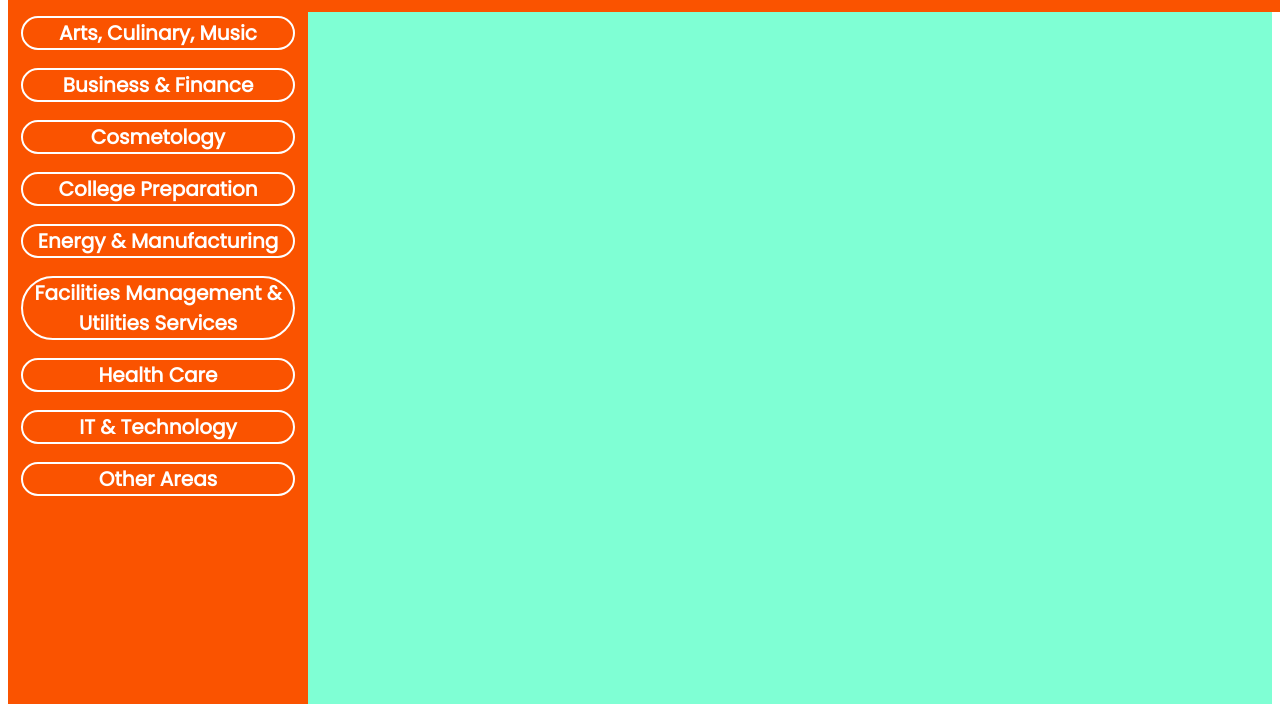
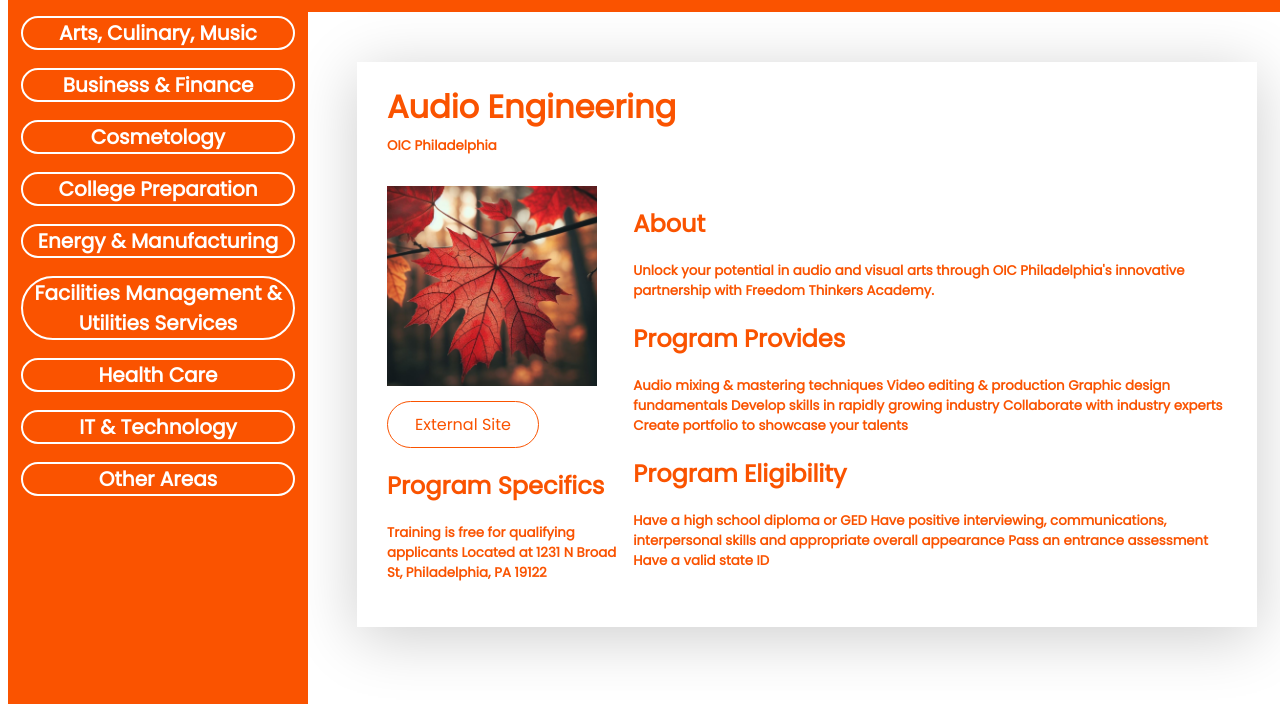
Before and after one commit to SofiaFasullo/sayre-plan, a plain HTML site: page index-students.html in a window 1280 px wide. Shown: the part 96-800 px from the top of the page. Drawn offline with nearby package versions, Linux system fonts and the light colour scheme.

Commit message:
student page styling

```diff
--- a/css/styles-students.css
+++ b/css/styles-students.css
@@ -149,9 +149,71 @@ a {
 }
 
 
-/* info */
+/* data */
 
 #info {
-    height: 160vh;
-    background-color: aquamarine;
+    height: 150px;
 }
+
+.general-body-container {
+    display: flex;
+    flex-direction: column;
+    flex-wrap: wrap;
+    align-content: flex-end;
+}
+
+.div {
+    width: 900px;
+    background-color: #fff;
+    margin-bottom: 100px;
+    margin-right:15px;
+    box-shadow: 0 10px 60px rgba(0, 0, 0, 0.2);
+    /* box-shadow: 0 1px 3px rgba(0,0,0,.12), 0 1px 2px rgba(0,0,0,.24); */
+}
+
+.div:hover{
+    box-shadow: 0 10px 60px rgba(0, 0, 0, 0.4);
+}
+
+.div .text {
+    color: #FA5300;
+}
+
+.div h3 {
+    font-size: smaller;
+}
+
+.content {
+    padding-left: 30px;
+    padding-right:30px;
+    padding-bottom: 30px;
+}
+
+.below-program-name{
+    display: flex;
+    flex-direction: row;
+}
+
+.data-title {
+    margin-bottom: 5px;
+}
+
+.data-subtitle {
+    margin-top: 0px;
+    margin-bottom:30px;
+}
+
+.data-image {
+    height: 200px;
+}
+
+.data-link {
+    margin-top: 15px;
+    display: flex;
+    width: 150px;
+    padding-top: 10px;
+    border: solid 1px;
+    border-radius: 50px;
+    justify-content: center;
+    padding-bottom: 10px;
+}
--- a/index-students.html
+++ b/index-students.html
@@ -87,10 +87,64 @@
 
 
         <div class="above-general-body" id="info">
-            <h3 class="text" id="info-text">Students page</h3>
+            <!--basically a div to create space-->
         </div>
 
-        <div class="general-body" id="general-body-container">
+        <div class="general-body general-body-container" id="general-body-container">
+            <div class="div the-first-div">
+                <div class="content">
+                    <div class="program-name">
+                        <h1 class="text data-title">Audio Engineering</h1>
+                        <h3 class="text data-subtitle">OIC Philadelphia</h3>
+                    </div>
+
+                    <div class="below-program-name">
+                        <div class="col col-left">
+                        <img class="data-image" src="./photos/post-secondary-dev/placeholder.jpg" alt="Image a leaf">
+                        <a class="text data-link" href="https://oicphila.org/programs/digital/">External Site</a>
+                        <div class="sub-content specifics">
+                            <h2 class="text data-program-specifics">Program Specifics</h2>
+                            <h3 class="text data-specifics-content"> Training is free for qualifying applicants
+                             Located at 1231 N Broad St, Philadelphia, PA 19122</h3>
+                        </div>
+                    </div>
+
+                    <div class="col col-right">
+                        <div class="sub-content about">
+                        <h2 class="text data-about">About</h2>
+                        <h3 class="text data-about-content">Unlock your potential in audio and visual arts through OIC Philadelphia's innovative partnership with Freedom Thinkers Academy.</h3>
+                    </div>
+
+                    <div class="sub-content provides">
+                        <h2 class="text data-program-provides">Program Provides</h2>
+                        <h3 class="text data-provides-content">Audio mixing & mastering techniques
+                        Video editing & production
+                        Graphic design fundamentals
+                        Develop skills in rapidly growing industry
+                        Collaborate with industry experts
+                        Create portfolio to showcase your talents</h3>
+                    </div>
+
+                    <div class="sub-content eligibility">
+                        <h2 class="text data-program-eligibility">Program Eligibility</h2>
+                        <h3 class="text data-eligibility-content">Have a high school diploma or GED
+                            Have positive interviewing, communications, interpersonal skills and appropriate overall appearance
+                            Pass an entrance assessment
+                            Have a valid state ID</h3>
+                    </div>
+                    </div>
+                    </div>
+
+
+
+
+
+
+
+                </div>
+
+            </div>
+            <div class="div the-next-div"></div>
 
 
         </div>
--- a/js/students.js
+++ b/js/students.js
@@ -21,3 +21,23 @@ function ondataLoad(data) {
 }
 
 grabStudentOpportunitiesData(ondataLoad);
+
+
+const dataListEl = document.querySelector('#data-list');
+const dataTitleEl = document.querySelector('.election-info-title')
+
+//show most recent data as "last updated" and "earliest data from" most recent
+// function showDataInList(feature) {
+//     var programName = `<h3>${feature.properties['Program_Name']}</h3>`
+//     var cityElectionData = `<ul>
+//         <li>'Address: '+${feature.properties['Address']}</li>
+//         <li>${feature.properties['num_elections']+' election(s) within the last month'}</li>
+//         <li>${feature.properties['tot_wins']+' election(s) won'}</li>
+//         <li>${feature.properties['perc_win']+'% elections won'}</li>
+//         <li>${feature.properties['tot_challenged']+' challenged ballot(s)'}</li>
+//         <li>${feature.properties['tot_voted']+' total voter(s) in all recent elections'}</li>
+//         <li>${feature.properties['voter_turnout']+'% voter turnout'}</li>
+//     </ul>`;
+//     dataListEl.innerHTML = cityElectionData;
+//     dataTitleEl.innerHTML = programName;
+//   }
```
